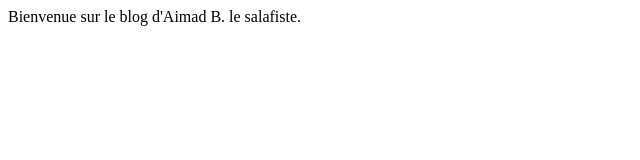
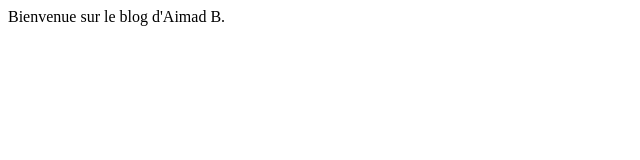
Before and after one commit to jeanbaptisteLedig/ProjetDockerHub, a plain HTML site: page src/assets/index.html in a window 1280 px wide. Shown: the full height of the page, 0-640 px from the left. Drawn offline with Linux system fonts and the light colour scheme.

Commit message:
Commit build.sh et jenkinsfile

```diff
--- a/index.html
+++ b/src/assets/index.html
@@ -5,6 +5,6 @@
     <title>First Page of Docker Hub Project</title>
 </head>
 <body>
-Bienvenue sur le blog d'Aimad B. le salafiste.
+Bienvenue sur le blog d'Aimad B.
 </body>
 </html>
```
Also changed, not shown: 4 other files.
